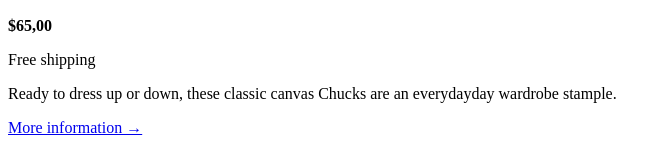
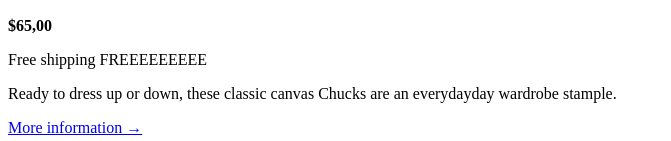
Before and after one commit to TomasKvaraciejus/storepage, a plain HTML site: page index.html in a window 1280 px wide. Shown: the part 320-461 px from the top of the page, without its empty margins (0-671 px from the left). Drawn offline with Linux system fonts and the light colour scheme.

Commit message:
Add files via upload

```diff
--- a/index.html
+++ b/index.html
@@ -11,7 +11,7 @@
       />
 
       <p><strong>$65,00</strong></p>
-      <p>Free shipping</p>
+      <p>Free shipping FREEEEEEEEE</p>
       <p>
         Ready to dress up or down, these classic canvas Chucks are an
         everydayday wardrobe stample.
```
